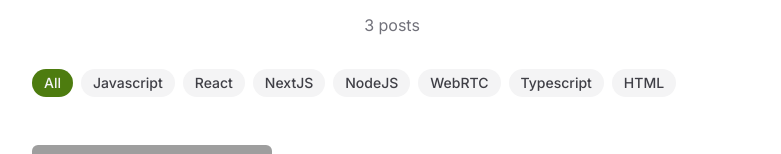
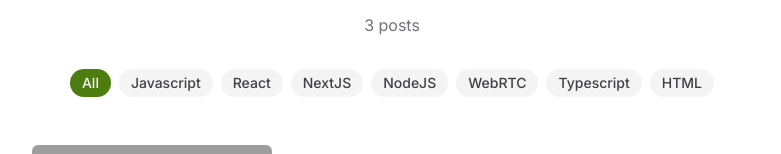
Before and after one commit to danivelop/leaving-mark, a Next.js app: page /posts in a window 1280 px wide. Shown: the part 163-317 px from the top of the page, without its empty margins (248-1029 px from the left). Built offline with nearby package versions, Linux system fonts and the light colour scheme; grey boxes are pictures that could not be loaded.

Commit message:
fix: 태그필터 영역이 적을떄도 가운데로 정렬되도록 수정

```diff
--- a/src/features/tag-filter/ui/TagList.tsx
+++ b/src/features/tag-filter/ui/TagList.tsx
@@ -22,7 +22,7 @@ function TagList({ tags, selectedTag }: TagListProps) {
   };
 
   return (
-    <div className="w-full mb-12 overflow-x-auto hide-scrollbar">
+    <div className="max-w-full mb-12 overflow-x-auto hide-scrollbar">
       <ul className="flex gap-2 w-max">
         {tags.map((tag) => (
           <li key={tag}>
```
